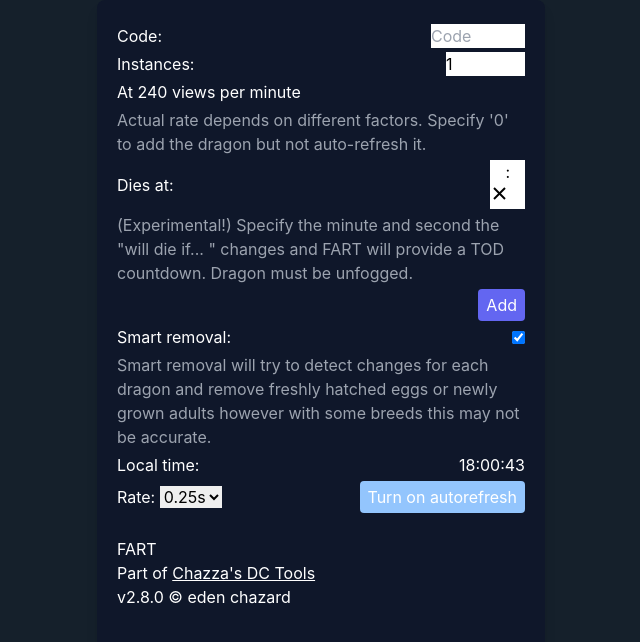
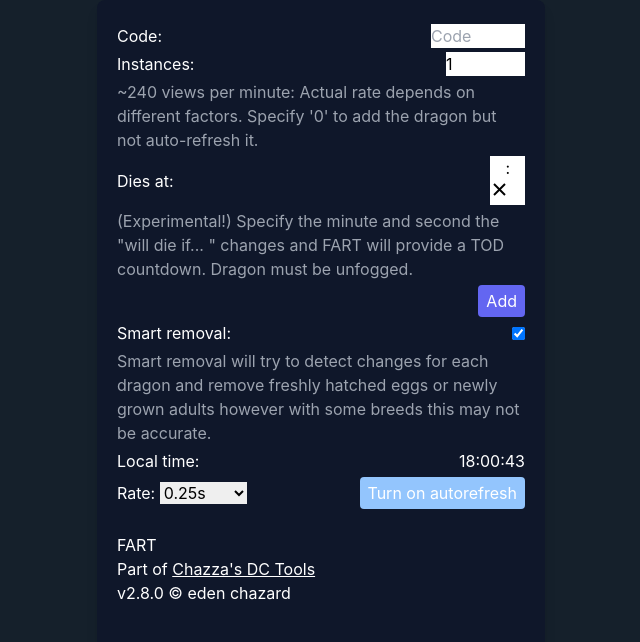
Before and after one commit to edenchazard/dc-auto-refresher, a React (Create React App) app in the folder src/frontend/: page / in a window 1280 px wide. Shown: the top 642 px of the page, without its empty margins (319-959 px from the left). Built offline with nearby package versions, Linux system fonts and the light colour scheme.

Commit message:
new feature: "adaptive" refresh rate

```diff
--- a/src/frontend/src/components/AddDragon.tsx
+++ b/src/frontend/src/components/AddDragon.tsx
@@ -45,11 +45,15 @@ export default function AddDragon({addToList, rate}){
                         instances={instances}
                         setInstances={setInstances} />
                 </div>
-                <div className='flex justify-between items-center'>
-                    At {(60000 / rate) * instances} views per minute
-                </div>
                 <div className='flex justify-between text-gray-400'>
-                    <p>Actual rate depends on different factors. Specify '0' to add the dragon but not auto-refresh it.</p>
+                    <p>
+                        {
+                        (rate === 0
+                            ? "Variable: Each image will reload as soon as it has loaded."
+                            : `~${(60000 / rate) * instances} views per minute: Actual rate depends on different factors.`
+                         )+ " Specify '0' to add the dragon but not auto-refresh it."
+                        }
+                    </p>
                 </div>
                 <div className='flex justify-between items-center'>
                     <label htmlFor='tod'>Dies at:</label>
--- a/src/frontend/src/components/DragonTR.tsx
+++ b/src/frontend/src/components/DragonTR.tsx
@@ -1,6 +1,23 @@
 import DragonInstancesInput from "./DragonInstancesInput";
 import { generateDragCaveImgUrl } from "../app/functions";
 import { CountDown } from './Clock';
+
+const RateCalculator = ({ rate, instances }) => {
+    const calculated = ((60000 / rate) * instances) || 0;
+    let text;
+
+    if(calculated === 0){
+        text = <span>None</span>;
+    }
+    if(calculated > 0){
+        text = <span>~{calculated} <abbr title="views per minute">V/M</abbr></span>;
+    }
+    if(rate === 0){
+        text = <span>Variable</span>;
+    }
+
+    return text;
+}
 
 export default function DragonTR({code, instances, setInstances, rate, remove, tod}){
     const   imgLink = generateDragCaveImgUrl(code, true),
@@ -13,7 +30,7 @@ export default function DragonTR({code, instances, setInstances, rate, remove, t
             <DragonInstancesInput
                     instances={instances}
                     setInstances={setInstances} />
-            <span>~{((60000 / rate) * instances) || 0} <abbr title="views per minute">V/M</abbr></span>
+            <RateCalculator rate={rate} instances={instances} />
             {(tod
                 ?   <span
                         data-tip={"TOD: " + diesOn.toLocaleString()}
--- a/src/frontend/src/components/RefresherControls.tsx
+++ b/src/frontend/src/components/RefresherControls.tsx
@@ -2,16 +2,20 @@ import { Clock } from "./Clock";
 import ShareLink from "./ShareLink";
 
 const Select = ({onChange, value}) =>{
-    let options: number[] = [250, 500, 1000, 2000, 4000];
+    const options = [250, 500, 1000, 2000, 4000].map(
+        opt => ({ label: (opt / 1000) + "s", value: opt}));
+
+    options.push({ label: "Adaptive", value: 0 });
+
     return (
         <select
             id='rate'
             value={value}
-            onChange={(e) => onChange(e.target.value)}
+            onChange={(e) => onChange(parseInt(e.target.value))}
             className='text-black'>
             {
                 options.map((opt, index) =>{
-                    return <option key={index} value={opt}>{opt / 1000}s</option>
+                    return <option key={index} value={opt.value}>{opt.label}</option>
                 })
             }
         </select>
--- a/src/frontend/src/components/RefresherView.tsx
+++ b/src/frontend/src/components/RefresherView.tsx
@@ -3,7 +3,13 @@ import { useEffect, useRef, useState } from 'react';
 import { Size, Dragon } from "../app/interfaces";
 import { generateDragCaveImgUrl, sizesSame } from "../app/functions";
 
-export default function RefresherView({dragonList, rate, onImageChange}) {
+interface RefresherViewProps {
+    dragonList: Dragon[],
+    rate: number,
+    onImageChange?: Function
+}
+
+export default function RefresherView({ dragonList, rate, onImageChange }: RefresherViewProps) {
     const [instance, setInstance] = useState<number>(1);
     const sizes = useRef<Size[]>([]);
 
@@ -11,6 +17,8 @@ export default function RefresherView({dragonList, rate, onImageChange}) {
     // the browser thinks the images are new every time
     // with the cachebust rendering the dragons
     useEffect(() => {
+        if(rate === 0) return;
+
         const timeout = setInterval(() => setInstance((prev) => prev + 1), rate);
         return () => clearInterval(timeout);
     }, [rate]);
@@ -19,10 +27,10 @@ export default function RefresherView({dragonList, rate, onImageChange}) {
     // and assume if there's any change, that the
     // dragon has been fogged/hatched/adulted/died
     // this is more efficient, faster than constantly polling the DC API
-    function measureSize(event){
-        const   img: HTMLImageElement = event.target,
-                newSize: Size = { w: img.naturalWidth, h: img.naturalHeight },
-                code: string = img.dataset.code;
+    function measureSize(img: HTMLImageElement){
+        const
+            newSize: Size = { w: img.naturalWidth, h: img.naturalHeight },
+            code: string = img.dataset.code;
 
         // this is the first time we've grabbed the size
         if(sizes.current[code] !== undefined){
@@ -35,9 +43,32 @@ export default function RefresherView({dragonList, rate, onImageChange}) {
         sizes.current[code] = newSize;
     }
 
+    function handleLoad(event){
+        const
+            img: HTMLImageElement = event.target,
+            code: string = img.dataset.code;
+
+        // run size measuring for smart removal, if enabled
+        onImageChange && measureSize(img);
+
+        // we only run this if the rate is 0, "performance" mode
+        console.log(rate)
+        if(rate === 0){
+            console.log('test')
+            // immediately replace the src with a new one
+            img.src = generateDragCaveImgUrl(code);
+        }
+    }
+
     return (
         <div className='w-full'>
-            <p>Refreshing every {rate/1000}s (#{instance})</p>
+            {
+                (rate > 0
+                    ? <p>Refreshing every {rate/1000}s (cycle #{instance})</p>
+                    : <p>Refreshing at device rate</p>
+                )
+            }
+
             <div>
                 {
                     dragonList.map((dragon: Dragon, index: number) => {
@@ -48,7 +79,7 @@ export default function RefresherView({dragonList, rate, onImageChange}) {
                                 key={`${index}.${it}`}
                                 alt={dragon.code}
                                 data-code={dragon.code}
-                                onLoad={measureSize} />)
+                                onLoad={handleLoad} />)
                         )
                     })
                 }
```
